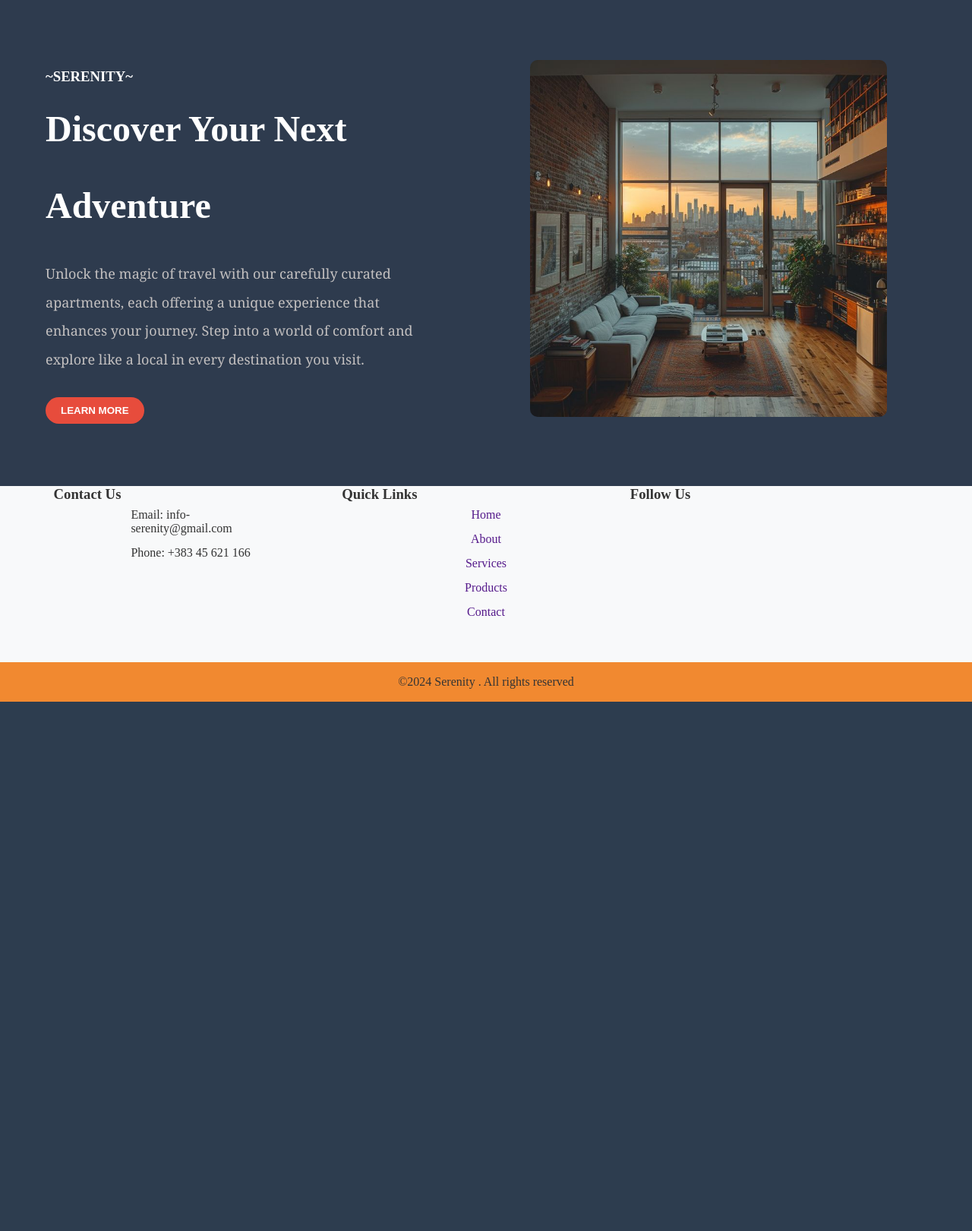
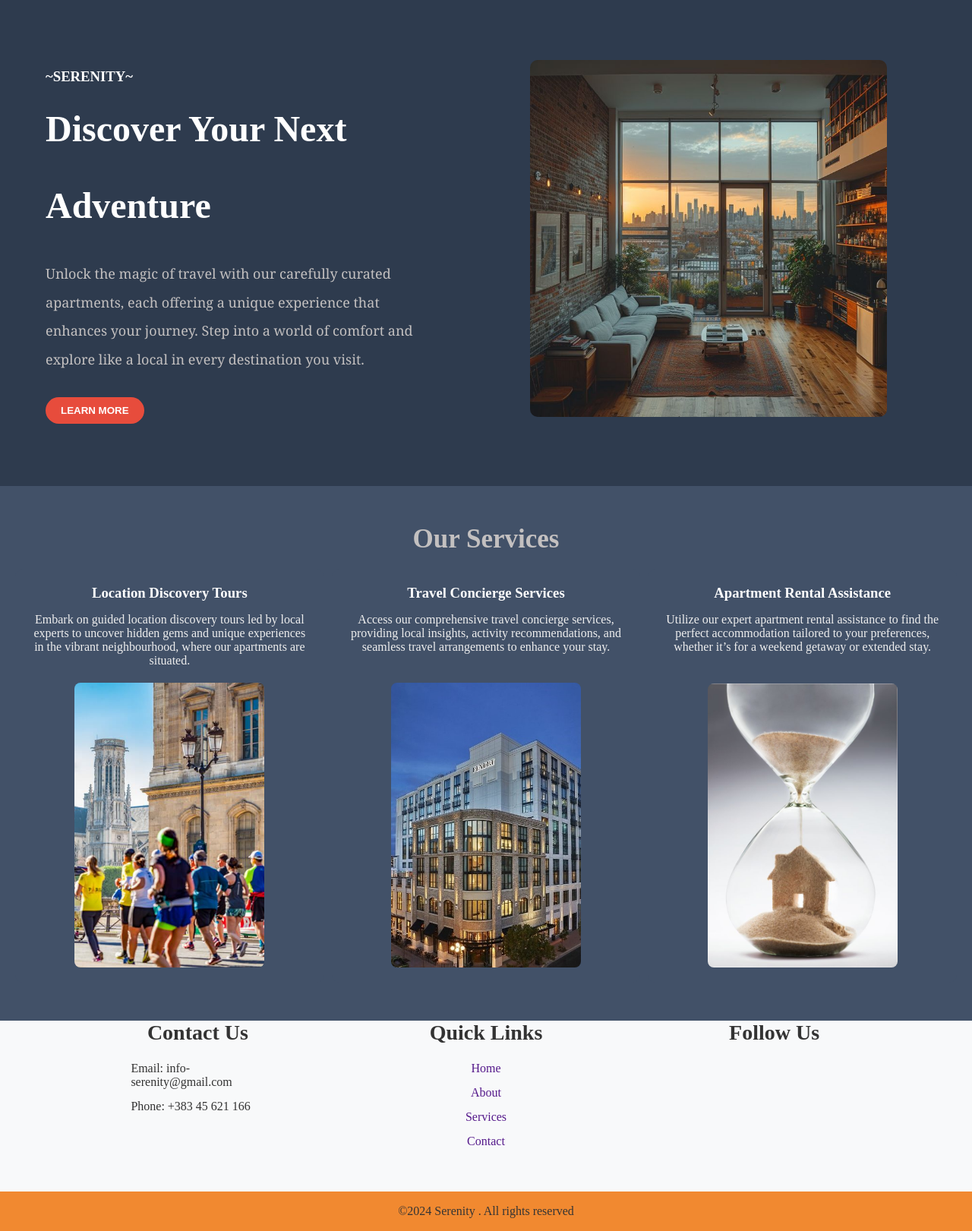
Before and after one commit to eldasahitii/Airbnb, a PHP site: page /Home.html in a window 1280 px wide. Shown: the part 63-1684 px from the top of the page at 76% size. Before the commit the page ends 987 px from the top, so only its background shows below. Run offline with PHP 8.4, Linux system fonts and the light colour scheme.

Commit message:
added our services section, new three images and styled that section.

```diff
--- a/Home.html
+++ b/Home.html
@@ -34,12 +34,38 @@
         </div>
     </section>
 
+    <section class="services">
+        <h2>Our Services</h2>
+        <div class="services-container">
+            <div class="services-card">
+                <h3>Location Discovery Tours</h3>
+                <p>Embark on guided location discovery tours led by local experts to uncover hidden gems and unique experiences in the vibrant neighbourhood, where our apartments are situated.</p>
+              <img src="/images/img2.jpg" alt="">
+            </div>
+            <div class="services-card">
+                <h3>Travel Concierge Services</h3>
+                <p>Access our comprehensive travel concierge services, providing local insights, activity recommendations, and seamless travel arrangements to enhance your stay.</p>
+              <img src="/images/img3.jpg" alt="">
+            </div>
+
+            <div class="services-card">
+                <h3>Apartment Rental Assistance</h3>
+                <p>Utilize our expert apartment rental assistance to find the perfect accommodation tailored to your preferences, whether it’s for a weekend getaway or extended stay.</p>
+              <img src="/images/img4.jpg" alt="">
+            </div>
+
+
+
+        </div>
+    </section>
+
 
 
     <footer>
         <div class="container">
             <div class="footer-content">
                 <h3>Contact Us</h3>
+
                 <p>Email: info-serenity@gmail.com</p>
                 <p>Phone: +383 45 621 166</p>
             </div>
@@ -49,7 +75,6 @@
                     <li><a href="">Home</a></li>
                     <li><a href="">About</a></li>
                     <li><a href="">Services</a></li>
-                    <li><a href="">Products</a></li>
                     <li><a href="">Contact</a></li>
                 </ul>
             </div>
--- a/style.css
+++ b/style.css
@@ -85,12 +85,70 @@ max-width: 45%;
     font-weight: bold;
     padding: 10px 20px;
     border-radius: 20px;
-   border: none;
-   cursor: pointer;
+    border: none;
+    cursor: pointer;
 }
 .learn-more-btn:hover{
     background-color: #c0392b;
 }
+
+.services{
+    color: #c3c0c0;
+    background-color: #425168;
+    padding: 50px 20px;
+
+}
+
+.services h2{
+    font-weight: bold;
+    margin-bottom: 20px;
+    text-align: center;
+    position: relative;
+    font-size: 35px;
+
+}
+.services-container{
+    justify-content: space-between;
+    display: flex;
+    flex-wrap: wrap;
+    gap: 10px;
+    border-right: #fff;
+}
+.services-card{
+background-color: #425168;
+max-width: 33%;
+text-align: center;
+display: flex;
+flex-direction: column;
+padding:20px;
+border-radius: 10px;
+justify-content: space-between;
+align-items: center;
+flex: 1;
+}
+.services-card h3{
+    margin-bottom: 15px;
+    color:#fff;
+
+}
+.services-card p{
+    margin-bottom: 20px;
+    color: #eee;
+
+}
+.services-card img {
+    margin-top: auto;
+    border-radius: 8px;
+    height: auto;
+    max-width: 250px;
+    width: 100%;
+}
+
+
+
+
+
+
 
 .footer{
     background: black;
@@ -105,7 +163,7 @@ max-width: 45%;
 .footer-content{
     width: 33.3%;
 }
-.footer-content-h3{
+.footer-content h3{
     font-size: 28px;
     margin-bottom: 15px;
     text-align: center;
```
Also changed, not shown: images/img2.jpg (added), images/img3.jpg (added), images/img4.jpg (added).
